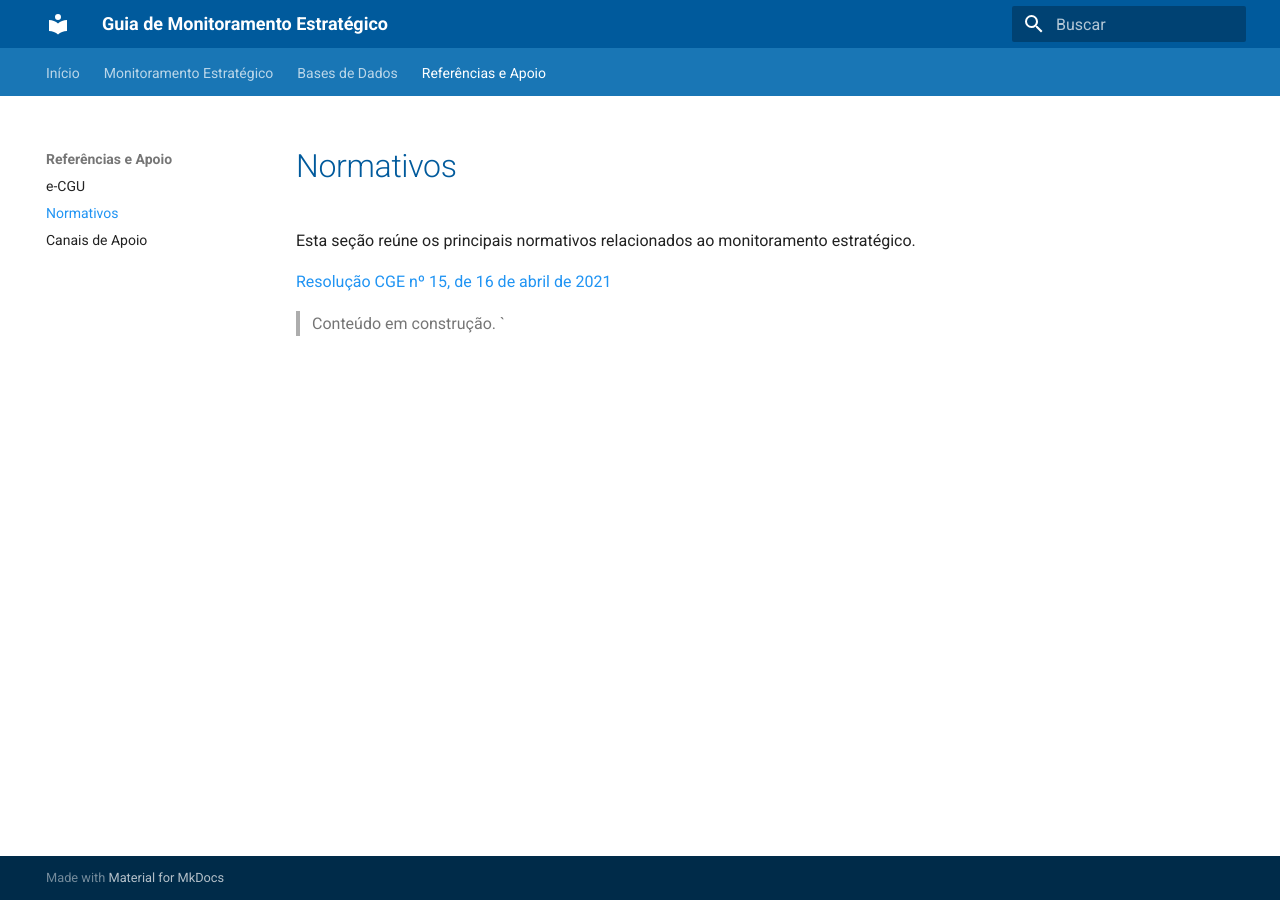
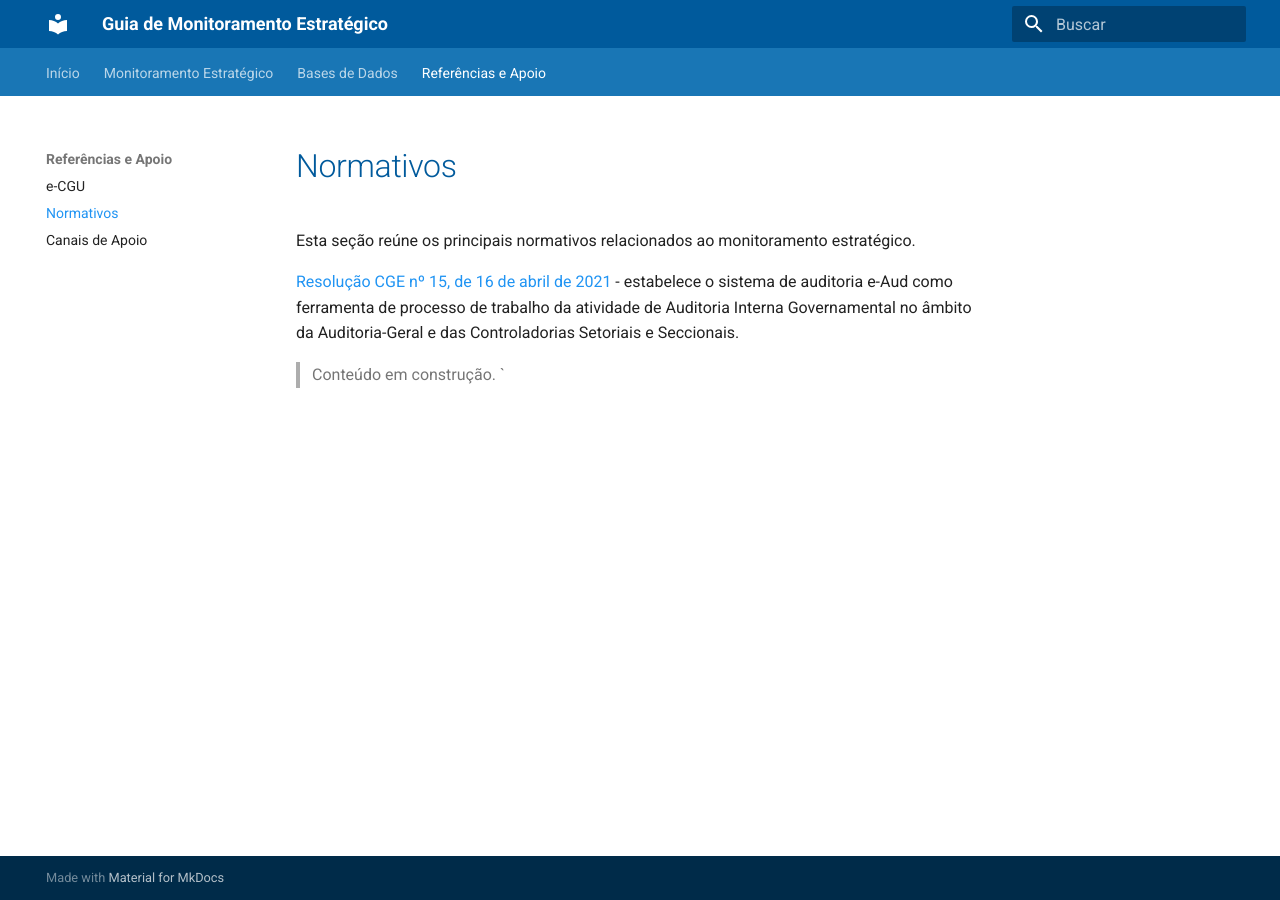
Before and after one commit to CGEMG-AHCS/guia-monitoramento-estrategico, an MkDocs documentation site: the page built from docs/referencias/normativos.md, in a window 1280 px wide. Built offline with MkDocs 1.6.1 and Material for MkDocs 9.7.7, drawn with Linux system fonts in a browser that asks for light colours.

Commit message:
Update normativos.md

```diff
--- a/docs/referencias/normativos.md
+++ b/docs/referencias/normativos.md
@@ -2,7 +2,8 @@
 
 Esta seção reúne os principais normativos relacionados ao monitoramento estratégico.
 
-[Resolução CGE nº 15, de 16 de abril de 2021](https://www.pesquisalegislativa.mg.gov.br/LegislacaoCompleta.aspx?cod=195373&marc=)
+[Resolução CGE nº 15, de 16 de abril de 2021](https://www.pesquisalegislativa.mg.gov.br/LegislacaoCompleta.aspx?cod=195373&marc=) - estabelece o sistema de auditoria e-Aud como ferramenta de processo de trabalho da atividade de Auditoria Interna Governamental no âmbito da Auditoria-Geral e das Controladorias Setoriais e Seccionais.
+
 
 > Conteúdo em construção.
 `
```
